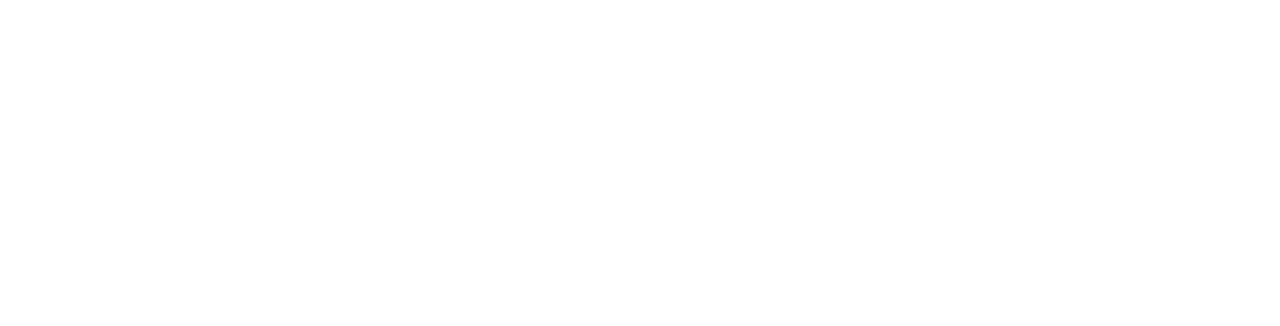
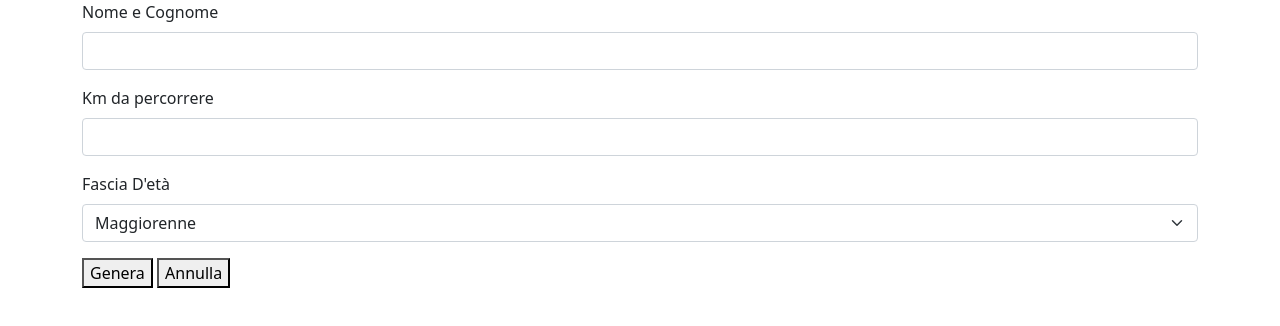
Before and after one commit to VirtusXVI/js-biglietto-treno-form, a plain HTML site: page index.html in a window 1280 px wide. Drawn offline with nearby package versions, Linux system fonts and the light colour scheme.

Commit message:
checkpoint 1

```diff
--- a/index.html
+++ b/index.html
@@ -5,9 +5,32 @@
     <meta http-equiv="X-UA-Compatible" content="IE=edge">
     <meta name="viewport" content="width=device-width, initial-scale=1.0">
     <title>Biglietto Treno</title>
+    <link href="https://cdn.jsdelivr.net/npm/bootstrap@5.1.3/dist/css/bootstrap.min.css" rel="stylesheet" integrity="sha384-1BmE4kWBq78iYhFldvKuhfTAU6auU8tT94WrHftjDbrCEXSU1oBoqyl2QvZ6jIW3" crossorigin="anonymous">
     <link rel="stylesheet" href="css/style.css">
 </head>
 <body>
+    <div class="container">
+        <form>
+            <div class="mb-3">
+              <label for="userName" class="form-label">Nome e Cognome</label>
+              <input type="text" class="form-control" id="userName" aria-describedby="emailHelp">
+            </div>
+            <div class="mb-3">
+              <label for="userKm" class="form-label">Km da percorrere</label>
+              <input type="number" class="form-control" id="userKm">
+            </div>
+            <div class="mb-3">
+                <label for="userAge" class="form-label">Fascia D'età</label>
+                <select id="userAge" class="form-select">
+                  <option>Maggiorenne</option>
+                  <option>Over</option>
+                  <option>Minorenne</option>
+                </select>
+              </div>
+            <button id="ms_generate_button">Genera</button>
+            <button id="ms_cancel_button">Annulla</button>
+        </form>
+    </div>
     <script src="js/script.js" type="text/javascript"></script>
 </body>
 </html>
--- a/js/script.js
+++ b/js/script.js
@@ -0,0 +1,24 @@
+// VARIABLES
+let userKilometers = document.querySelector("userKm");
+let userAge = document.getElementById("userAge").value;
+
+
+// EXECUTING ACTIONS
+let userPrice = userKilometers * 0.21;
+if(userAge === "Over"){
+    userPrice = userPrice - (userPrice * 0.4);
+} else if(userAge < 18){
+    userPrice = userPrice - (userPrice * 0.2);
+}
+
+let generateButton = document.getElementById("ms_generate_button");
+let cancelButton = document.getElementById("ms_cancel_button");
+console.log(generateButton)
+console.log(cancelButton)
+
+generateButton.addEventListener( "click" ,
+    function(){
+        console.log(userKilometers)
+        console.log(userAge)
+    }
+)
```
